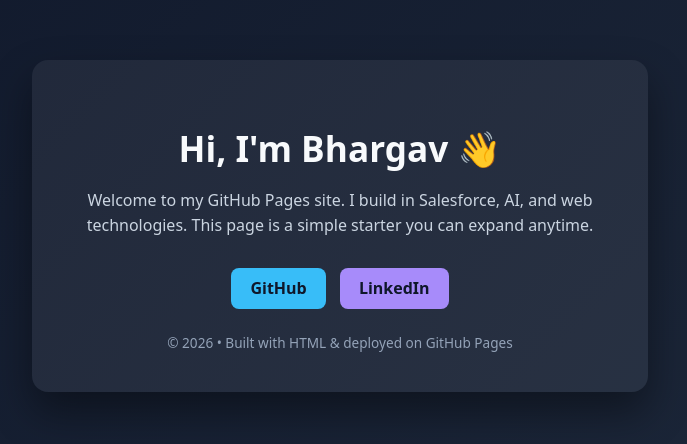
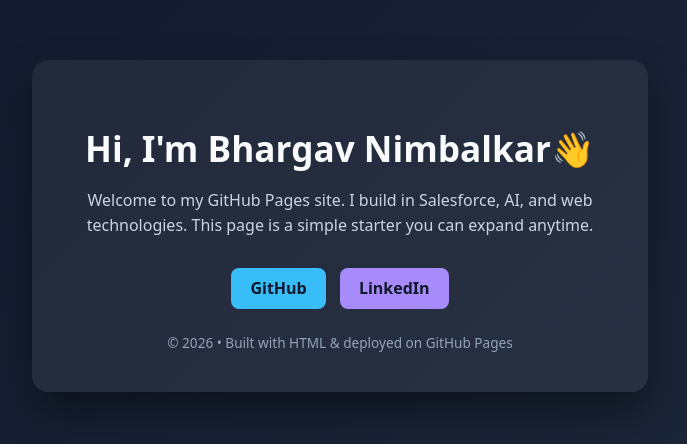
Before and after one commit to bhargav3738/Einstien-Bot, a plain HTML site: page index.html in a window 1280 px wide. Shown: the part 174-618 px from the top of the page, without its empty margins (300-987 px from the left). Drawn offline with nearby package versions, Linux system fonts and the light colour scheme.

Commit message:
Added Einstien Bot with small tweeks

```diff
--- a/index.html
+++ b/index.html
@@ -59,7 +59,7 @@
   </head>
   <body>
     <div class="card">
-      <h1>Hi, I'm Bhargav 👋</h1>
+      <h1>Hi, I'm Bhargav Nimbalkar👋</h1>
       <p>
         Welcome to my GitHub Pages site. I build in Salesforce, AI, and web
         technologies. This page is a simple starter you can expand anytime.
```
